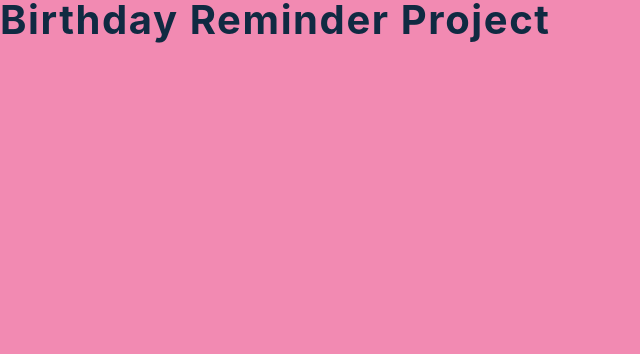
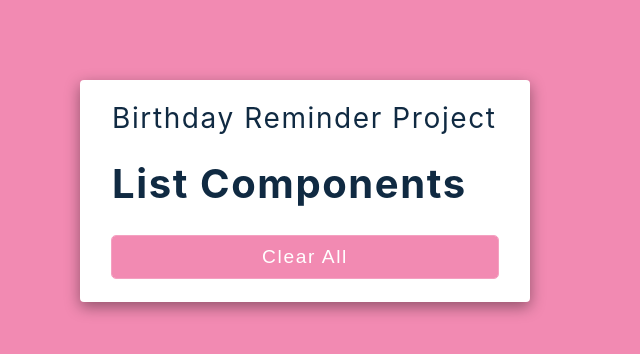
Before and after one commit to philliperod/react_birthday_reminder, a React (Create React App) app: page / in a window 1280 px wide. Shown: the top 354 px of the page, without its empty margins (0-640 px from the left). Built offline with nearby package versions, Linux system fonts and the light colour scheme.

Commit message:
created a container with a header, list component (empty right now), and a button

```diff
--- a/src/App.js
+++ b/src/App.js
@@ -1,10 +1,21 @@
 import React from 'react';
 import data from './data';
 import List from './List';
-// import './index.css';
 
 function App() {
-  return <h2>Birthday Reminder Project</h2>;
+  return (
+    <section className="container">
+      <h3>Birthday Reminder Project</h3>
+      <List />
+      <button
+        onClick={() => {
+          console.log('it works');
+        }}
+      >
+        Clear All
+      </button>
+    </section>
+  );
 }
 
 export default App;
--- a/src/index.css
+++ b/src/index.css
@@ -142,7 +142,7 @@ main {
 
 .container {
   width: 90vw;
-  margin: 5rem 0;
+  margin: 5rem;
   max-width: var(--fixed-width);
   background: var(--clr-white);
   border-radius: var(--radius);
```
